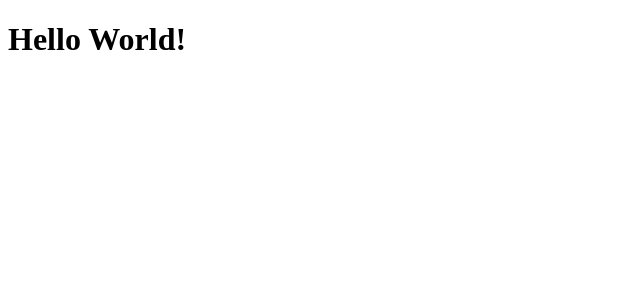
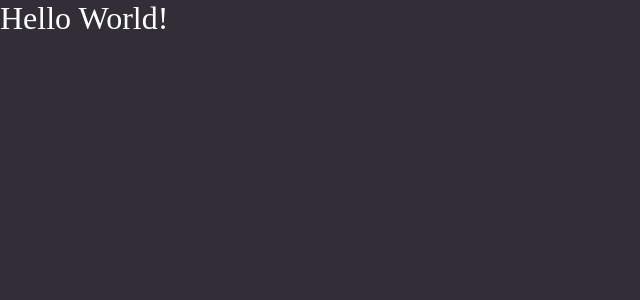
Before and after one commit to augustomarsola/gobarber-web-06, a React (Create React App) app: page / in a window 1280 px wide. Shown: the top 300 px of the page, without its empty margins (0-640 px from the left). Built offline with nearby package versions, Linux system fonts and the light colour scheme.

Commit message:
📚 Initialize the global styles

```diff
--- a/public/index.html
+++ b/public/index.html
@@ -5,6 +5,8 @@
     <meta name="viewport" content="width=device-width, initial-scale=1" />
     <meta name="theme-color" content="#FF9000" />
     <title>GoBarber</title>
+
+    <link href="https://fonts.googleapis.com/css2?family=Roboto+Slab:wght@400;500&display=swap" rel="stylesheet">
   </head>
   <body>
     <noscript>You need to enable JavaScript to run this app.</noscript>
--- a/src/App.tsx
+++ b/src/App.tsx
@@ -1,4 +1,11 @@
 import React from 'react';
 
-const App: React.FC = () => <h1>Hello World!</h1>;
+import GlobalStyle from './styles/global';
+
+const App: React.FC = () => (
+  <>
+    <h1>Hello World!</h1>
+    <GlobalStyle />
+  </>
+);
 export default App;
--- /dev/null
+++ b/src/styles/global.ts
@@ -0,0 +1,29 @@
+import { createGlobalStyle } from 'styled-components';
+
+export default createGlobalStyle`
+  * {
+    margin: 0;
+    padding: 0;
+    box-sizing: border-box;
+    outline: 0;
+  }
+
+  body {
+    background: #312e38;
+    color: #fff;
+    -webkit-font-smoothing: antialiased;
+  }
+
+  border-style, input, button {
+    font-family: 'Roboto Slab', serif;
+    font-size: 16px;
+  }
+
+  h1, h2, h3, h4, h5, h6, strong {
+    font-weight: 500;
+  }
+
+  button {
+    cursor: pointer;
+  }
+`;
```
